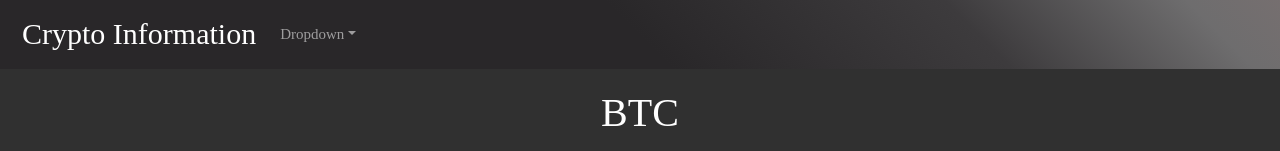
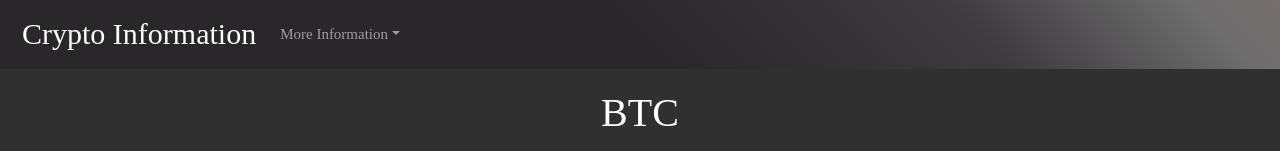
Before and after one commit to seanhung07/crypto-information, a React (Create React App) app: page /#/data in a window 1280 px wide. Shown: the top 151 px of the page. Built offline with nearby package versions, Linux system fonts and the light colour scheme; no server answers; a web font is replaced by a local one.

Commit message:
change topnavbar style

```diff
--- a/src/components/Navigation/TopNavbar.jsx
+++ b/src/components/Navigation/TopNavbar.jsx
@@ -13,7 +13,7 @@ const TopNavbar = () => {
               <Nav>
                 <NavDropdown
                   id="nav-dropdown-dark-example"
-                  title="Dropdown"
+                  title="More Information"
                   menuVariant="dark"
                 >
                   <NavDropdown.Item href="/crypto-information/#/order">ETH Order Book</NavDropdown.Item>
```
